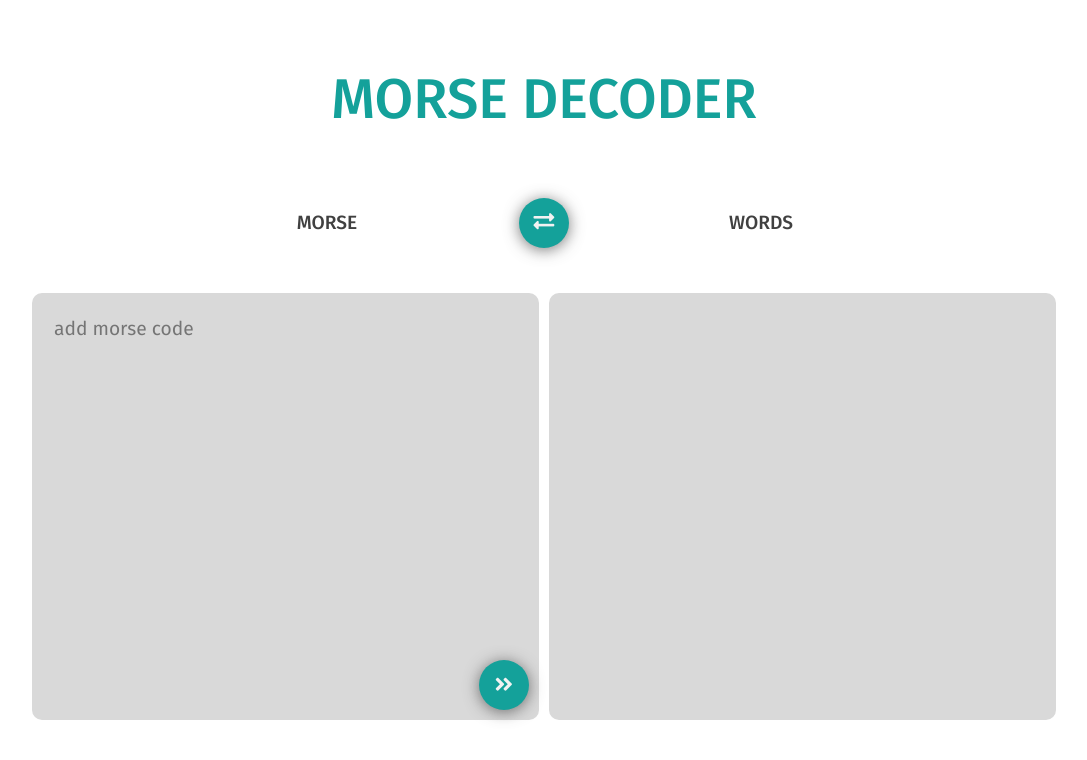
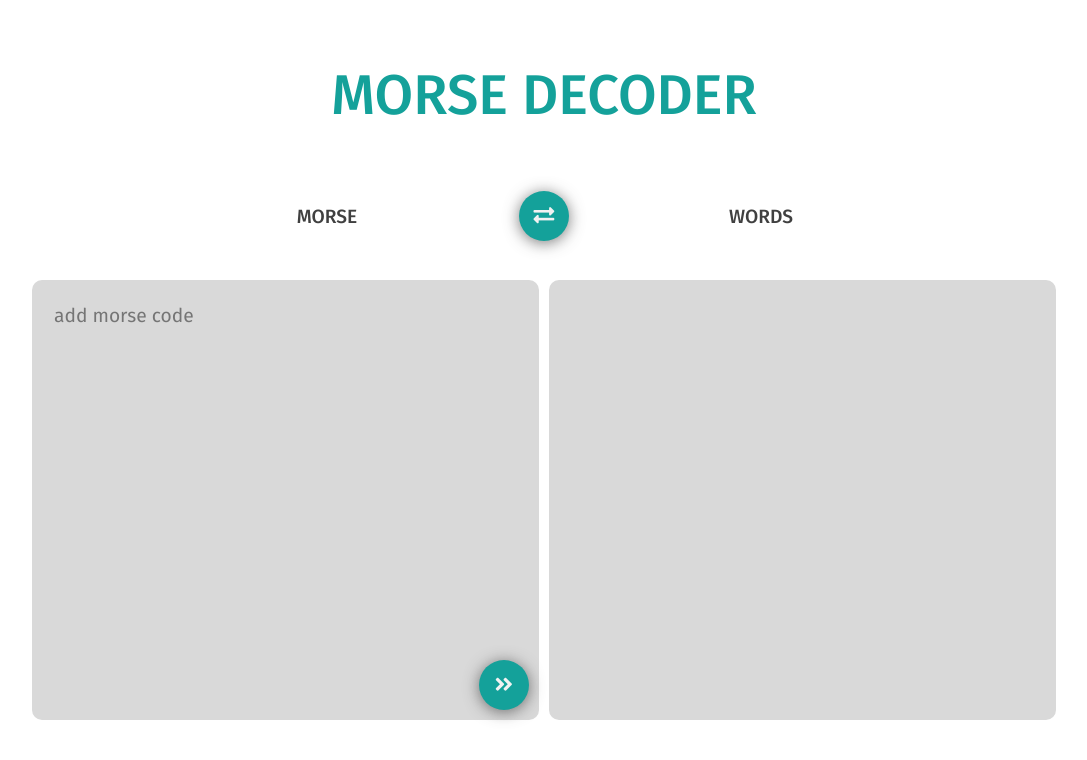
Before and after one commit to LukaszKalfas/Morse-decoder, a website built with webpack: page index.html in a window 1280 px wide. Shown: the whole page, without its empty margins (96-1183 px from the left). Built offline with nearby package versions, Linux system fonts and the light colour scheme.

Commit message:
Update style.css

```diff
--- a/css/style.css
+++ b/css/style.css
@@ -25,7 +25,7 @@ body {
       text-align: center;
       margin: 0;
       height: 24vh;
-      line-height: 25vh;
+      line-height: 24vh;
       font-size: 3.5em;
       font-weight: 500;
 }
@@ -36,6 +36,7 @@ body {
       display: -ms-flex;
       display: -webkit-flex;
       width: 100%;
+      height: 6vh;
       justify-content: center;
       -webkit-justify-content: center;
       -moz-justify-content: center;
@@ -56,7 +57,7 @@ body {
       display: -moz-box;
       display: -ms-flex;
       display: -webkit-flex;
-      height: 100%;
+      height: 70vh;
       padding: 5vh 10vw 10vh 10vw;
       box-sizing: border-box;
       -moz-box-sizing: border-box;
```
